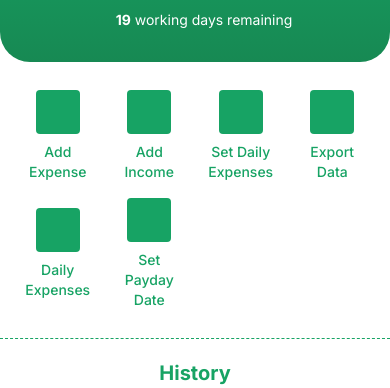
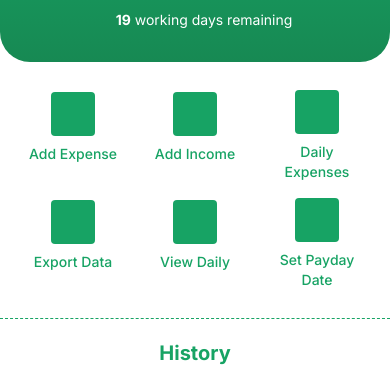
Before and after one commit to argf013/money-manager, a React (Vite) app: page / in a window 390 px wide. Shown: the part 173-561 px from the top of the page. Built offline with nearby package versions, Linux system fonts and the light colour scheme; some icons are missing.

Commit message:
fix: grid layout on mobile

```diff
--- a/src/components/ButtonContainer.tsx
+++ b/src/components/ButtonContainer.tsx
@@ -44,7 +44,7 @@ const IconButton = ({
       >
         <Icon size={20} />
       </button>
-      <div className="w-full min-h-[36px] flex items-center justify-center px-1" title={label}>
+      <div className="w-full min-h-[36px] flex items-start justify-center px-1" title={label}>
         <span className={`font-medium text-sm text-[${buttonColor}] text-center`}>
           {label}
         </span>
@@ -312,7 +312,7 @@ const ButtonContainer = ({
 
   return (
     <div className='flex flex-col items-center'>
-      <div className='grid grid-cols-4 gap-4 px-5 py-7'>
+      <div className='grid grid-cols-3 sm:grid-cols-3 md:grid-cols-4 gap-4 px-5 py-7'>
         <IconButton
           balance={balance}
           surplus={surplus}
@@ -334,7 +334,7 @@ const ButtonContainer = ({
           surplus={surplus}
           payDayDate={payDayDate}
           icon={SunIcon}
-          label='Set Daily Expenses'
+          label='Daily Expenses'
           onClick={() => handleOpenDialog('daily')}
         />
         <IconButton
@@ -350,7 +350,7 @@ const ButtonContainer = ({
           surplus={surplus}
           payDayDate={payDayDate}
           icon={ChecklistIcon}
-          label='Daily Expenses'
+          label='View Daily'
           onClick={handleOpenDailyDialog}
         />
         <IconButton
```
